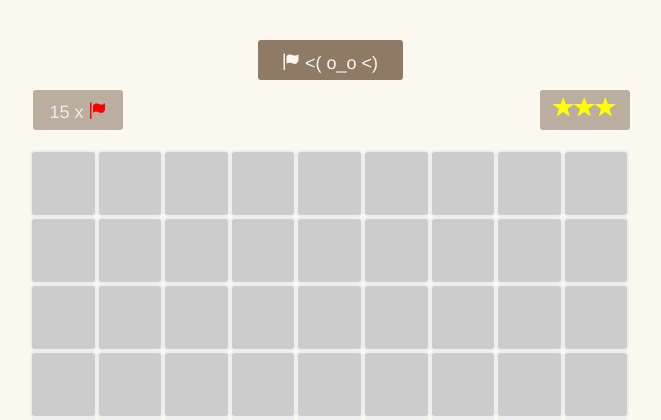
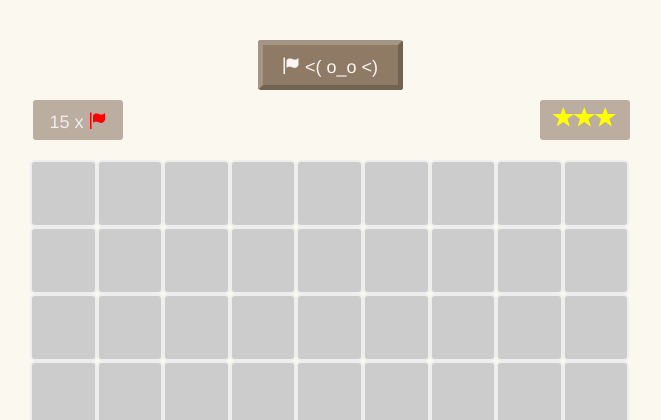
Before and after one commit to asakurasol/Sudomine, a PHP site: page / in a window 1280 px wide. Shown: the top 420 px of the page, without its empty margins (310-971 px from the left). Run offline with PHP 8.4, Linux system fonts and the light colour scheme; some libraries are stand-ins or nearby versions; some web fonts are replaced.

Commit message:
adding 3d shading to controls

```diff
--- a/app/app.css
+++ b/app/app.css
@@ -32,12 +32,14 @@ body {
 .restart-button {
   margin: auto;
   width:25%;
-  padding-top:1px;
+  padding:;
   display: block;
   background: #8f7a66;
   border-radius: 3px;
+  border: 5px solid;
+  border-color: #A59585 #726252 #726252 #A59585;
   color: #f9f6f2;
-  height: 40px;
+  height: 50px;
   line-height: 40px;
   vertical-align: center;
   cursor: pointer;
```
